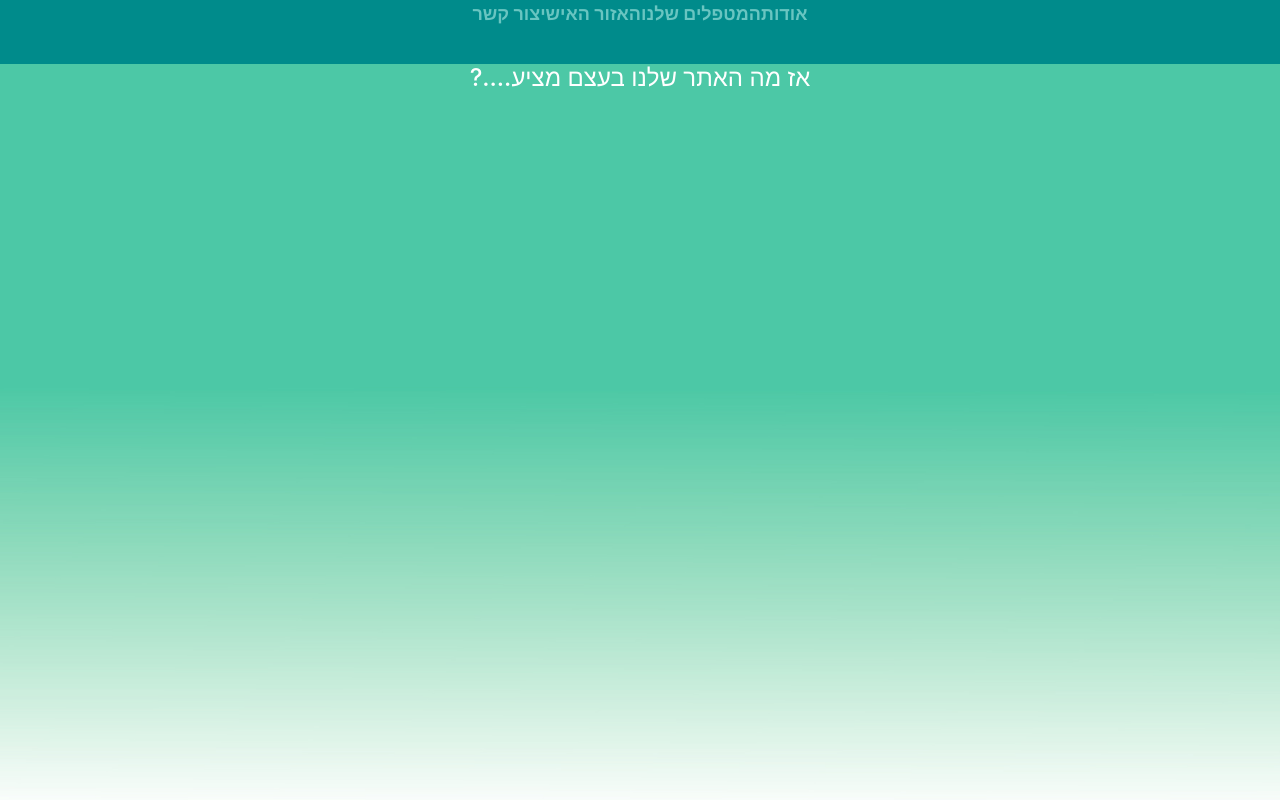
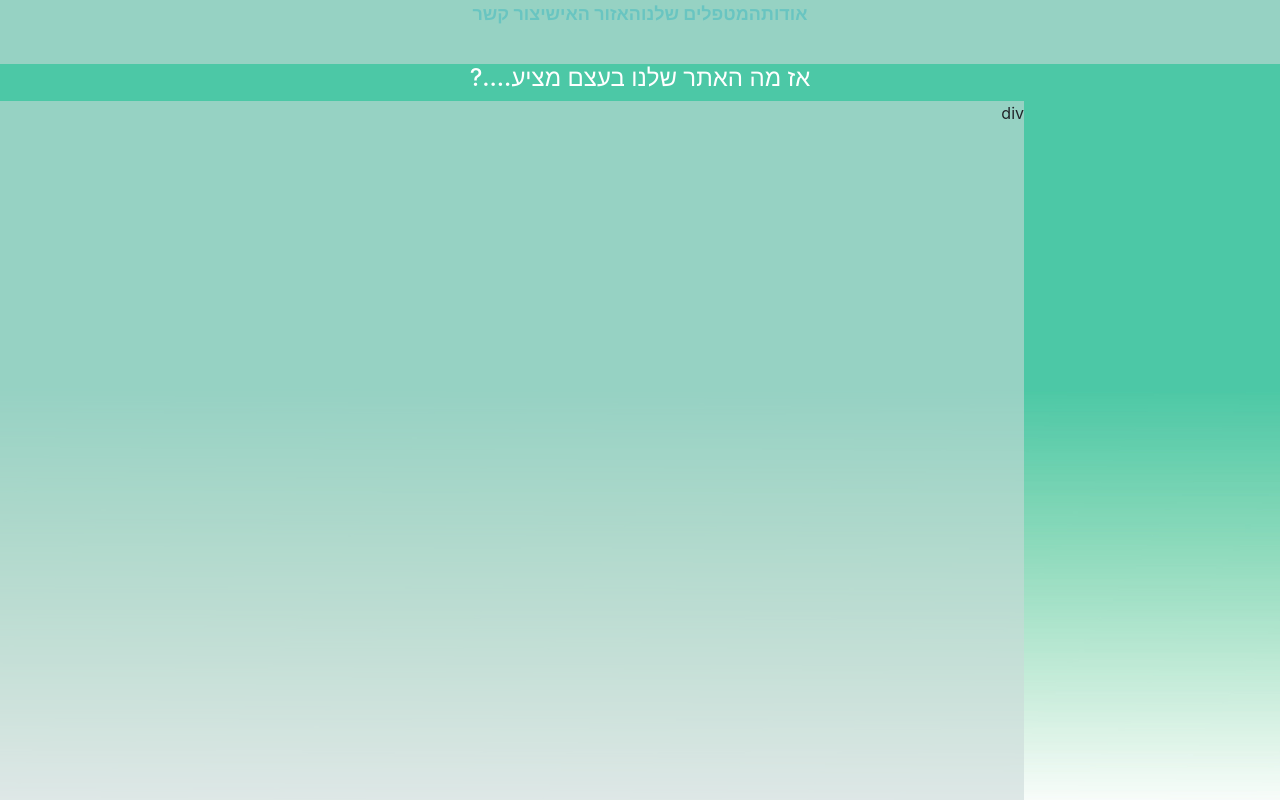
Before and after one commit to chagitmorgenshtern/natural, a React (Create React App) app in the folder app2/: page /readMore in a window 1280 px wide. Built offline with nearby package versions, Linux system fonts and the light colour scheme.

Commit message:
react: changing readmore component

```diff
--- a/app2/src/component/readMore.js
+++ b/app2/src/component/readMore.js
@@ -15,7 +15,7 @@ class ReadMore extends Component {
                 backgroundSize: 'cover',
                 backgroundRepeat: 'no-repeat'
             }}>
-                 <header className="therapists_header">
+                <header className="therapists_header">
                     {/* <img src={icon} id="icon" /> */}
 
                     <Link to="/signupTh"><label id="labal" >אודות</label></Link>
@@ -23,7 +23,8 @@ class ReadMore extends Component {
                     <Link to="/signupTh"><label id="labal">האזור האישי</label></Link>
                     <Link to="/signup"><label id="labal">צור קשר</label></Link>
                 </header>
-            <center><h4 className="TitleReadMore">אז מה האתר שלנו בעצם מציע....?  </h4></center>
+                <center><h4 className="TitleReadMore">אז מה האתר שלנו בעצם מציע....?  </h4></center>
+                <div className="main_content_div">div</div>
 
 
 
--- a/app2/src/style.css
+++ b/app2/src/style.css
@@ -70,6 +70,16 @@
     padding: 0;
     margin: 0;
 }
+
+.main_content_div{
+
+    background-color: #ccdada94;
+    width: 100vw;
+    height: 100%;
+    margin-left: 20%;
+    margin-right: 20%;
+}
+
 .therapists
 {
 
@@ -83,7 +93,7 @@
 .therapists_header
 {
     text-align: center;
-    background-color:darkcyan;
+    background-color:#ccdada94;
     height:5vw;
     font-size: medium;
 }
@@ -209,29 +219,3 @@
     padding: 0;
     margin: 0;
 }
-.therapists
-{
-
-    width: 100vw;
-    height: 100vh;
-    position: fixed;
-    padding: 0;
-    margin: 0;
-}
-.therapists_header
-{
-    text-align: center;
-  background-color:darkcyan;
-  height:5vw;
-      font-size: medium;
-
-}
-.homepage_header{
-    text-align: left;
-
-    font-size: medium;
-}
-
-#icon{
-    float: right !important;
-}
```
